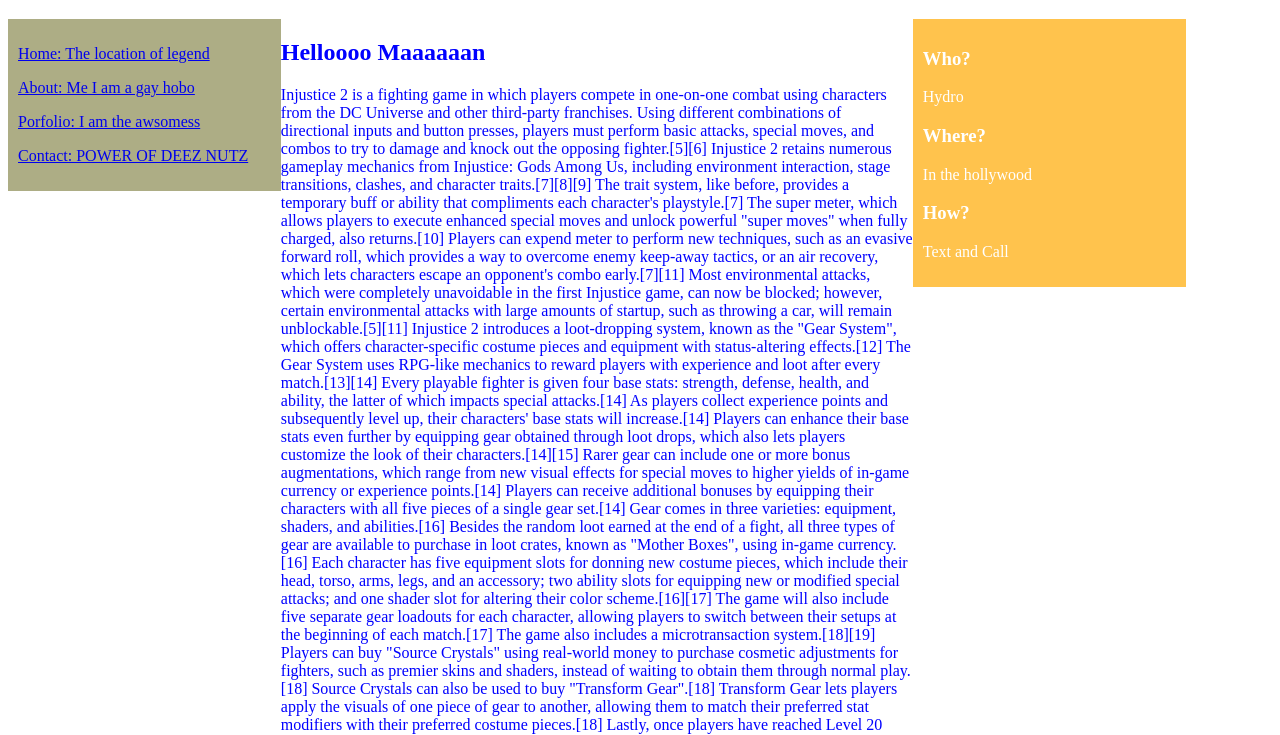
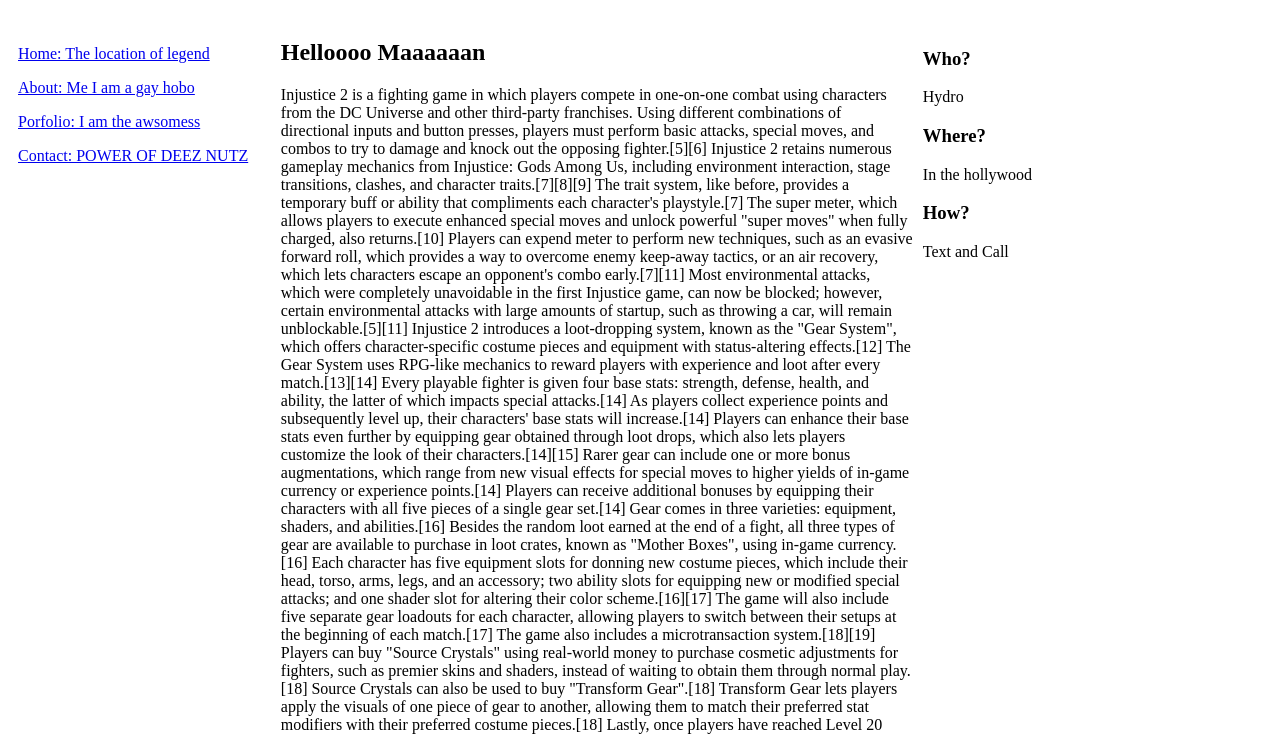
Before and after one commit to hydroclifics/hydroclifics.github.io, a plain HTML site: page index.html in a window 1280 px wide. Shown: the part 61-796 px from the top of the page. Drawn offline with Linux system fonts and the light colour scheme.

Commit message:
Update main.css

```diff
--- a/main.css
+++ b/main.css
@@ -2,20 +2,17 @@
 	width:20%;
 	padding:10px;
 	float:left;
-	background-color: #adad85;
-	color: white;
 }
 
 .mainside{
 	width:50%;
 	float:left;
-	color: blue;
+
 
 }
 .rightside{
 	width:20%;
 	padding:10px;
 	float:left;
-	background-color: #ffc34d;
-	color: white;
+
 }
```
